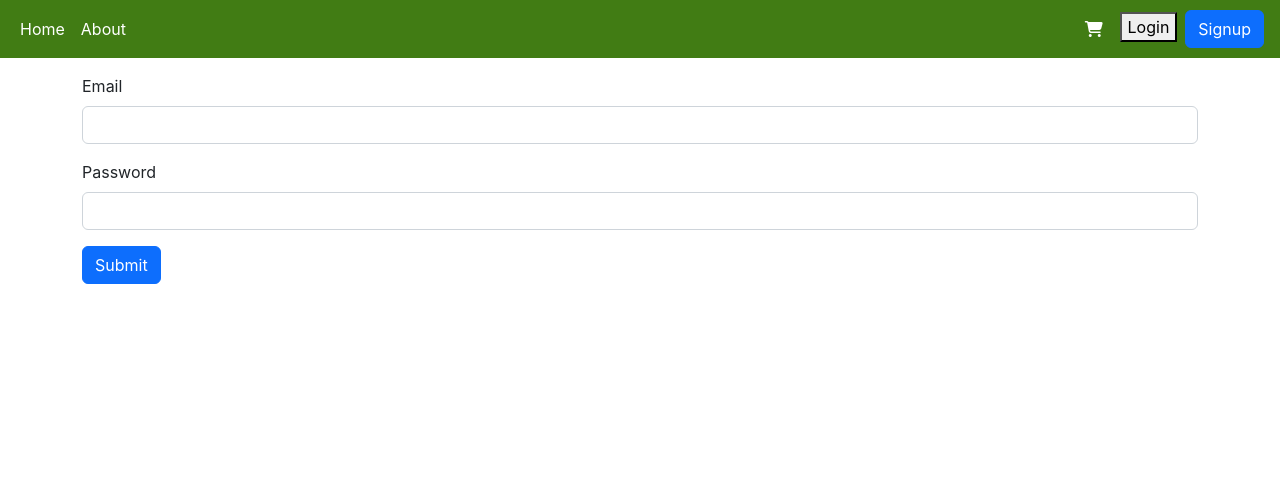
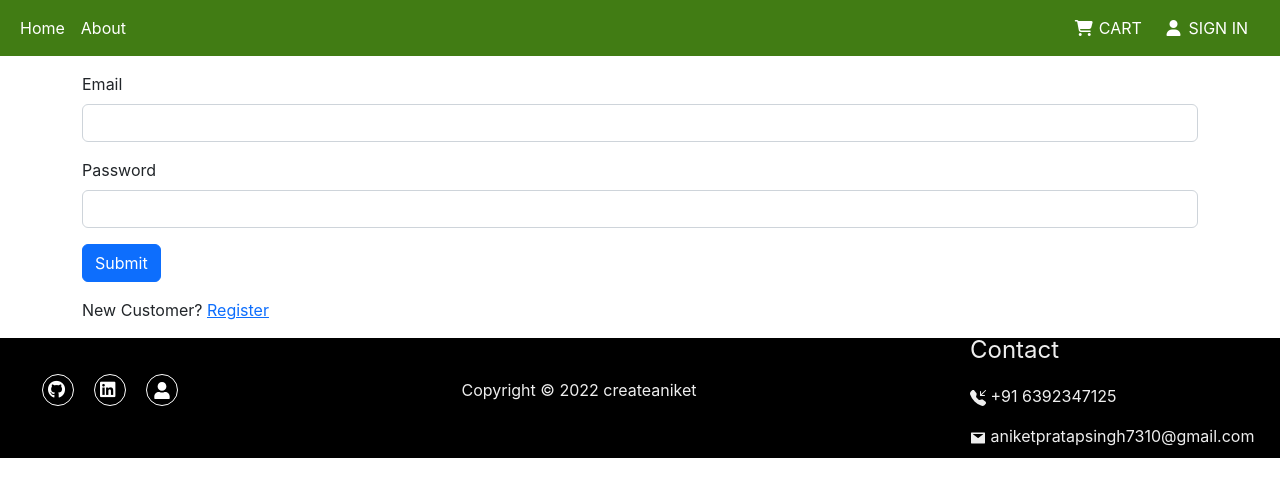
Before and after one commit to createaniket/Plant-Shop-Frontend, a React (Create React App) app: page /login in a window 1280 px wide. Shown: the top 496 px of the page. Built offline with nearby package versions, Linux system fonts and the light colour scheme.

Commit message:
Footer link setting

```diff
--- a/package.json
+++ b/package.json
@@ -11,6 +11,7 @@
     "razorpay": "^2.8.4",
     "react": "^18.2.0",
     "react-dom": "^18.2.0",
+    "react-icons": "^4.7.1",
     "react-router-dom": "^6.4.3",
     "react-scripts": "5.0.1",
     "web-vitals": "^2.1.4"
--- a/src/App.js
+++ b/src/App.js
@@ -14,7 +14,7 @@ import { useState } from "react";
 import Plcaeorder from "./Component/Plcaeorder";
 import About from "./Component/About";
 import Payment from './Component/Payment'
-import Radium, { StyleRoot } from 'radium';
+import Footer from "./Component/Footer.jsx";
 
 // import Categories from "./Component/Categories";
 // import Banner from "./Component/Banner";
@@ -46,7 +46,6 @@ function App() {
 
   return (
     <ProductState>
-      <StyleRoot>
 
       <Router>
         <Navbar />
@@ -55,9 +54,9 @@ function App() {
 
         <Routes>
           <Route path="/" element={<Plants />}></Route>
-          <Route path="/cart" element={<Cart />}> </Route>
+          <Route path="/cart" element={<Cart showAlert={showAlert} />}> </Route>
           <Route path="/about" element={<About />}> </Route>
-          <Route path="/payment" element={<Payment />}> </Route>
+          <Route path="/payment" element={<Payment showAlert={showAlert} />}> </Route>
 
 
 
@@ -75,8 +74,8 @@ function App() {
 
         </Routes>
 
+        <Footer />
       </Router>
-      </StyleRoot>
     </ProductState>
   );
 }
--- a/src/Component/Cart.js
+++ b/src/Component/Cart.js
@@ -29,9 +29,25 @@ const navigate = useNavigate();
     }
   const Products = cartitem
   useEffect(() => {
-    GetCart()
+
+    if(localStorage.getItem('token')){
+
+
+      GetCart()
+
+    }
+
+    if(cartitem.length === 0){
+
+
+      props.showAlert("No items in your cart right now", "success")
+    }
+
+
     // eslint-disable-next-line
 }, [])
+
+
   const Checkoutbtn = async() => {
   const webapi = 'https://plant-shop-production.up.railway.app/order/checkout'
   const token = localStorage.getItem('token')
--- a/src/Component/Categories.jsx
+++ b/src/Component/Categories.jsx
@@ -1,5 +1,4 @@
 import React from 'react'
-import  { StyleRoot } from 'radium';
 
 
 const Categories = () => {
@@ -7,17 +6,17 @@ const Categories = () => {
   const nnnstyle = {
 
 
- // Adding media query..
- '@media (max-width: 500px)': {
-  // display: 'flex',
-  // margin:"19px",
-// display:"inline-block" ,  transform:" translateY(3vh)" , maxWidth:"30vw" , marginLeft:"10vh" , padding:"4vw" , maxHeight:"60vh"
 
 
 
-background:"pink" , maxHeight:"28vw"
+    '@media (max-width: 500px)': {
+
+
+
+
+background:"#aae1c54f" , maxHeight:"28vw"
 },
-background:"pink" , maxHeight:"28vh"
+background:"#aae1c54f" , maxHeight:"28vh"
 
 
 
@@ -25,7 +24,6 @@ background:"pink" , maxHeight:"28vh"
   }
   return (
 
-    <StyleRoot>
 
     <div className='nnn' style={nnnstyle}>
 
@@ -43,7 +41,6 @@ background:"pink" , maxHeight:"28vh"
 
       </span>
     </div>
-    </StyleRoot>
   )
 }
 
--- /dev/null
+++ b/src/Component/Footer.css
@@ -0,0 +1,95 @@
+.footer {
+    width: 100vw;
+    background-color: #000;
+    color: #eee;
+
+}
+
+
+.containerfooter{
+
+    display: flex;
+    justify-content: space-between;
+    align-items: center;
+    height: 15vh;
+}
+
+
+.socials{
+    list-style: none;
+    display: flex;
+    align-items: center;
+    justify-content: center;
+}
+
+.socials li{
+    margin: 0 10px;
+}
+
+.socials a{
+    text-decoration: none;
+    color: #fff;
+    border: 1.1px solid white;
+    padding: 5px;
+    border-radius: 50%;
+}
+
+.socials a i{
+    font-size: 1.1rem;
+    width: 20px;
+    transition: color .4s ease;
+}
+.net-use{
+
+    width: 20px;
+}
+
+.socials a:hover i{
+    color: aqua;
+    padding-bottom: 10px;
+}
+
+
+.lefter p:hover {
+    padding-bottom: 12px;
+    border-bottom: 3px solid var(--secondary-color);
+    color: aqua;
+}
+
+
+.righter{
+
+    margin-right: 2vw;
+}
+
+#contactheadingfooter{
+
+    font-size: x-large;
+}
+
+
+
+
+@media only screen and (max-width: 600px) {
+
+    .footer{
+
+        height: 20vh;
+    }
+    .containerfooter {
+      display: grid;
+      justify-content: center;
+      padding: 2vh;
+    }
+    .lefter{
+        transform: translateX(-16vw);
+    }
+    .righter{
+
+        margin: 1vh;
+    }
+    .middle{
+
+        transform: translateX(1vh);
+    }
+  }
--- /dev/null
+++ b/src/Component/Footer.jsx
@@ -0,0 +1,71 @@
+import React from "react";
+import "./Footer.css";
+import { FaUser } from "react-icons/fa";
+import { AiFillMail } from "react-icons/ai";
+import { BsFillTelephoneInboundFill } from "react-icons/bs";
+
+const Footer = () => {
+
+    return (
+
+ <div id="footer" className="footer">
+      <div className="containerfooter">
+        <div className="lefter">
+          <ul className="socials">
+            <li>
+              <a
+                href="https://github.com/createaniket"
+                target="_blank"
+                rel="noreferrer"
+              >
+                <i class="fa fa-github"></i>
+              </a>
+            </li>
+            <li>
+              <a
+                href="https://www.linkedin.com/in/aniket-pratap-singh-28669b193"
+                target="_blank"
+                rel="noreferrer"
+              >
+                <i class="fa fa-linkedin-square"></i>
+              </a>
+            </li>
+
+            <li>
+              <a
+                href="https://aniketdev-portfolio.netlify.app"
+                rel="noreferrer"
+                target="_blank"
+              >
+                <i class="fa fa-linke-square">
+                  {" "}
+                  <FaUser className="net-use" />
+                </i>
+              </a>
+            </li>
+          </ul>
+        </div>
+
+        <div className="middle">
+          <p>Copyright &copy; 2022 createaniket</p>
+        </div>
+
+        <div className="righter">
+          <div className="contactfooter">
+            <p id="contactheadingfooter">Contact</p>
+            <p id="phone">
+              {" "}
+              <BsFillTelephoneInboundFill /> +91 6392347125{" "}
+            </p>
+            <p id="mail">
+              {" "}
+              <AiFillMail /> aniketpratapsingh7310@gmail.com
+            </p>
+          </div>
+        </div>
+      </div>
+    </div>
+  );
+};
+
+export default Footer;
--- a/src/Component/Login.js
+++ b/src/Component/Login.jsx
@@ -1,6 +1,6 @@
 import React, { useContext , useState } from 'react'
 import ProductContext from '../Context/ProductContext';
-import { useNavigate } from 'react-router-dom';
+import { Link, useNavigate } from 'react-router-dom';
 import axios from 'axios';
 
 const Login = () => {
@@ -74,6 +74,11 @@ const Login = () => {
 
 
 
+    <div className='container'>
+      <p>New Customer? <Link to="/signup"> Register</Link> </p>
+
+    </div>
+
         </div>
       )
 }
--- a/src/Component/Navbar.jsx
+++ b/src/Component/Navbar.jsx
@@ -6,11 +6,6 @@ const Navbar = () => {
 
   const toCart = () => {
     navigate("/cart");
-  };
-
-
-  const toSignup = () => {
-    navigate("/signup");
   };
 
   const toLogin = () => {
@@ -57,37 +52,29 @@ const Navbar = () => {
               </li>
             </ul>
 
-            <i
+           <div className="cartcontext"   style={{paddingRight:"1vw"}} onClick={() => {
+                toCart();
+              }}>
+             <i
               class="fa-solid fa-cart-shopping"
-              style={{ margin: "1vw", color: "white" }}
-              onClick={() => {
-                toCart();
-              }}
-            ></i>
+              style={{paddingRight:"6px", color: "white" }}
 
-            {/* < img src='https://i.pinimg.com/736x/df/01/80/df01803b2f9f76d3e662e105f773f7a1.jpg' to="/" alt='wishlist'  style={{height:"46px"}}/> */}
+              ></i><span className="carttext"   type="button" style={{  color:"white"}}>CART</span>
+              </div>
 
             {
               !localStorage.getItem("token") ? (
                 <div className="hide">
-                  <button
+                  <span
                     type="button"
                     className="nnn mx-1"
+                    style={{color:"white", paddingRight:"2vh"}}
                     onClick={() => {
                       toLogin();
                     }}
-                  >
-                    Login
-                  </button>
-                  <button
-                    type="button"
-                    className="btn btn-primary mx-1"
-                    onClick={() => {
-                      toSignup();
-                    }}
-                  >
-                    Signup
-                  </button>
+                  ><i class="fa-solid fa-user mx-2"></i>
+                    SIGN IN
+                  </span>
                 </div>
               ) : (
                 <div class="dropdown-center">
@@ -95,8 +82,7 @@ const Navbar = () => {
                     class="btn btn-secondary dropdown-toggle"
                     type="button"
                     data-bs-toggle="dropdown"
-                    aria-expanded="false"
-                  >
+                    aria-expanded="false">
                     Person Name
                   </button>
                   <ul class="dropdown-menu" style={{minWidth:"inherit"}}>
--- a/src/Component/Plants.jsx
+++ b/src/Component/Plants.jsx
@@ -16,19 +16,16 @@ const Plants = () => {
 
 
 
-  console.log("ye saaarereeeeeee productssssss" , products)
-
-
   return (
 
 
     <>
         < Categories/>
 
-        <styleRoot>
 
 
-    <div style={{ backgroundColor:"rgb(208 217 217)" }}>
+
+    <div style={{ backgroundColor:"#ecf4f4" }}>
 
 
 < div className='container'  >
@@ -50,7 +47,6 @@ const Plants = () => {
     </div>
 
 {/* <Qoute/> */}
-                            </styleRoot>
     </>
   )
 }
--- a/src/Component/Productdetail.jsx
+++ b/src/Component/Productdetail.jsx
@@ -1,6 +1,5 @@
 import React from 'react'
 import {useLocation, useNavigate} from 'react-router-dom';
-import { StyleRoot } from 'radium';
 import axios from 'axios';
 
 const Productdetail = (props) => {
@@ -101,7 +100,6 @@ display:"inline-block" ,  transform:" translateY(3vh)" , maxWidth:"30vw" , margi
     <>
 
 
-<StyleRoot>
 
 
 
@@ -146,12 +144,10 @@ display:"inline-block" ,  transform:" translateY(3vh)" , maxWidth:"30vw" , margi
     <p className="card-text">{truncate(maindescription, 35)}...</p>
     <h6 className="card-title"> ₹ {response.price}</h6>
 
-    {/* <a href="/" className="btn btn-primary">Go somewhere</a> */}
 
 
   </div>
-  {/* <a href="/" className="btn btn-primary" style={{ margin:"2vh"}}>Add to Cart</a> */}
-  {/* <a href="/wishlist" className="btn btn-primary" style={{ margin:"2vh"}}>Wishlist</a> */}
+
   <button className='btn'  style={{ margin:"2vh" , background:"#077707"}} onClick={ addtocart}>Add to cart </button>
 
 </div>
@@ -162,7 +158,6 @@ display:"inline-block" ,  transform:" translateY(3vh)" , maxWidth:"30vw" , margi
     </div>
     </div>
 
-</StyleRoot>
     </>
 
   )
--- a/src/Component/plantItems.js
+++ b/src/Component/plantItems.js
@@ -13,7 +13,7 @@ const PlantItems = (props) => {
   }
   return (
 <>
-            <div classname="card" onClick={ () =>{sendtodetail()}} style={{width: "18rem" ,  border:"1px solid  grey" , maxHeight:"78vh" , margin:"19px"}}>
+            <div classname="card" onClick={ () =>{sendtodetail()}} style={{width: "18rem" ,  border:"1px solid  gray" , maxHeight:"78vh" , margin:"19px" , borderRadius:"10px", backgroundColor:"white"}}>
              <img src={NewImage} class="img-thumbnail" alt="Cinque Terre"></img>
             <div classname="card-body" >
                 <h5 classname="card-title" style={{ transform: "translateX(10%)"}}>{title}</h5>
```
Also changed, not shown: src/Component/Footer.js (deleted, +0 -49 lines), 2 other files (tests, documents, lock files or other folders).
